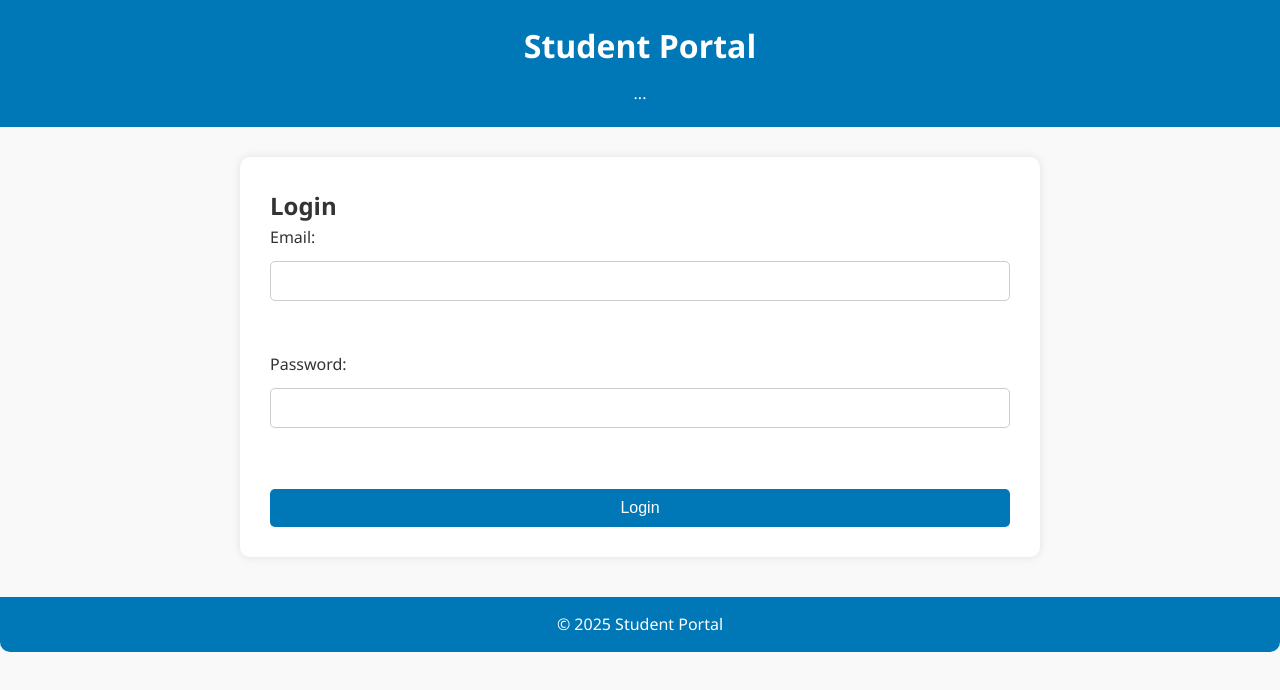
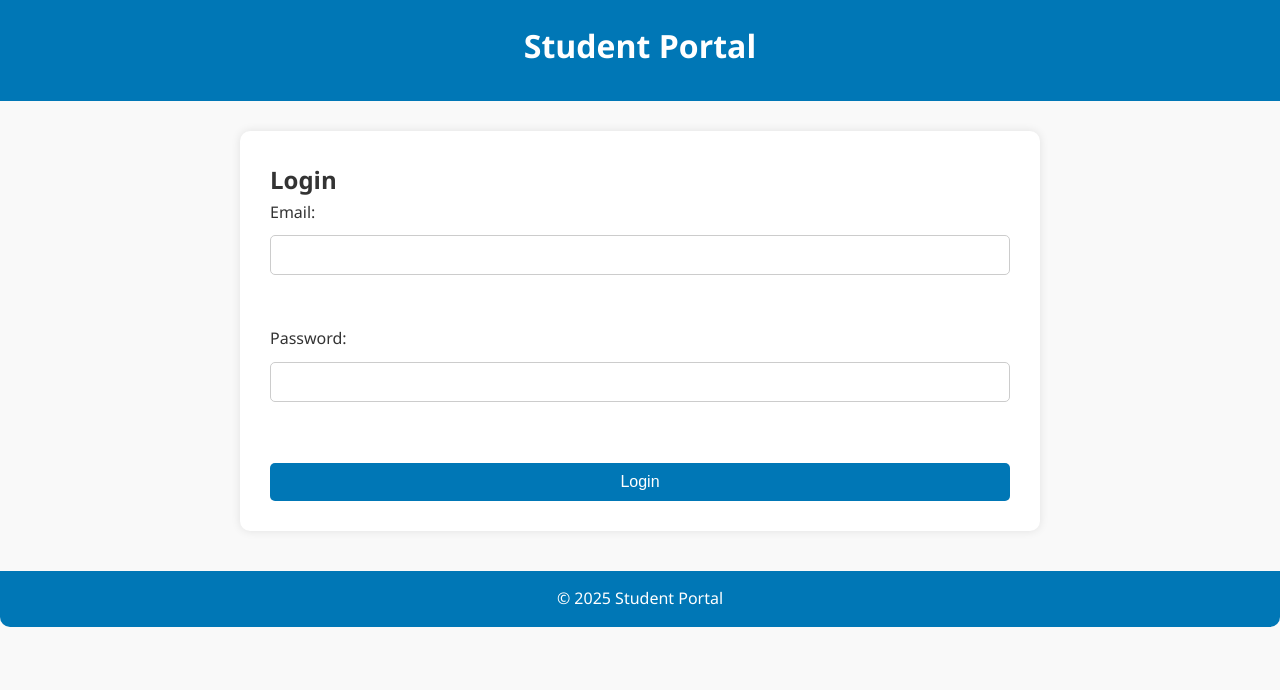
Before and after one commit to 24CS049Priyanshu/Student-portal, a plain HTML site: page login.html in a window 1280 px wide. Drawn offline with Linux system fonts and the light colour scheme.

Commit message:
Update login.html

```diff
--- a/login.html
+++ b/login.html
@@ -11,7 +11,6 @@
 <body>
     <header>
         <h1>Student Portal</h1>
-        <nav> ... </nav>
     </header>
     <main>
         <h2>Login</h2>
```
